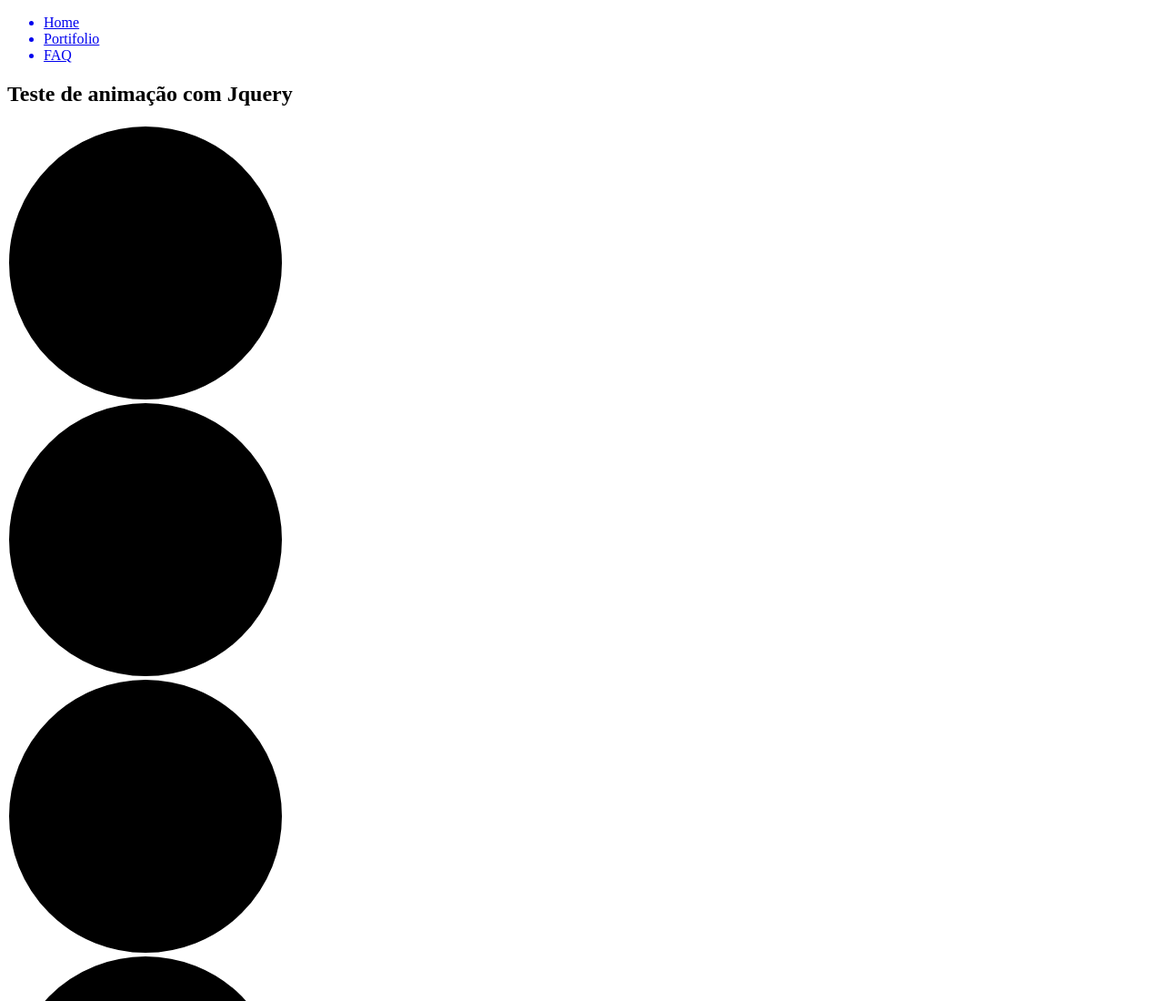
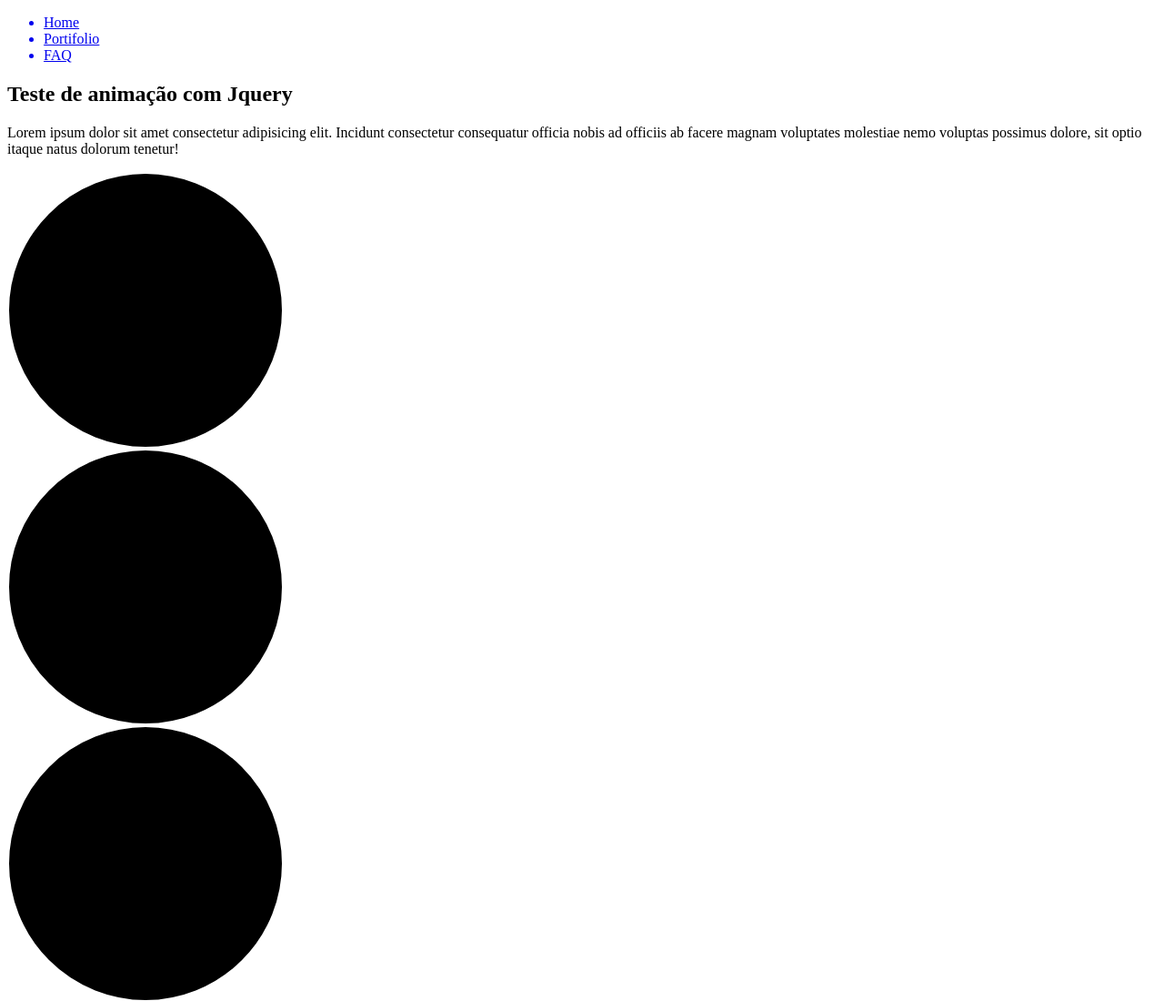
Before and after one commit to LeonardoFebba/Projeto-Jquery, a plain HTML site: page index.html in a window 1280 px wide. Shown: the top 1100 px of the page at 91% size. Drawn offline with Linux system fonts and the light colour scheme; a script that the page names is missing.

Commit message:
Making tests with Jquery

```diff
--- a/index.html
+++ b/index.html
@@ -22,7 +22,7 @@
     </div>
 
     <div class="dataTeste" data-height='500'>
-
+        <p>Lorem ipsum dolor sit amet consectetur adipisicing elit. Incidunt consectetur consequatur officia nobis ad officiis ab facere magnam voluptates molestiae nemo voluptas possimus dolore, sit optio itaque natus dolorum tenetur!</p>
     </div>
 
     <section class="portifolio anime">
```
